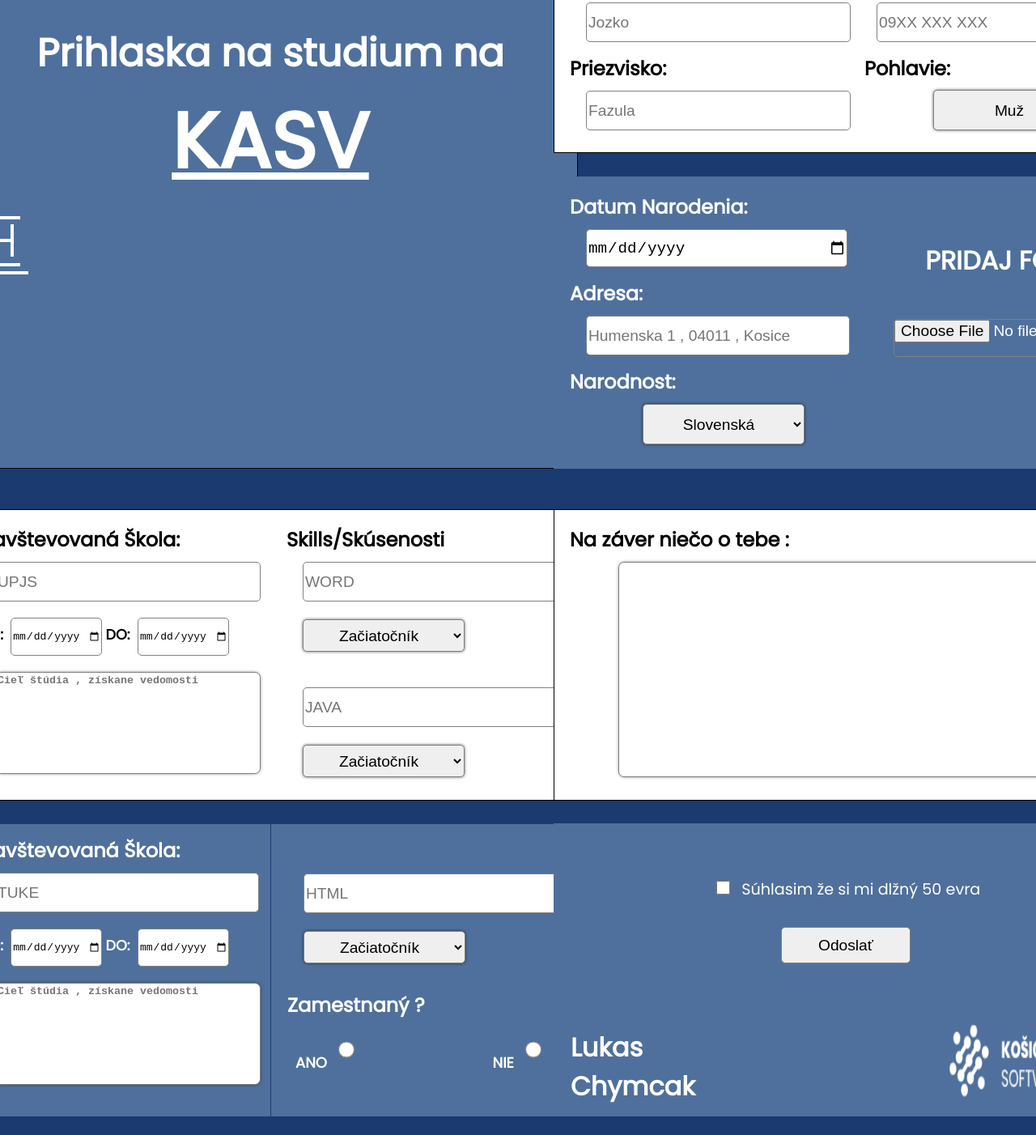
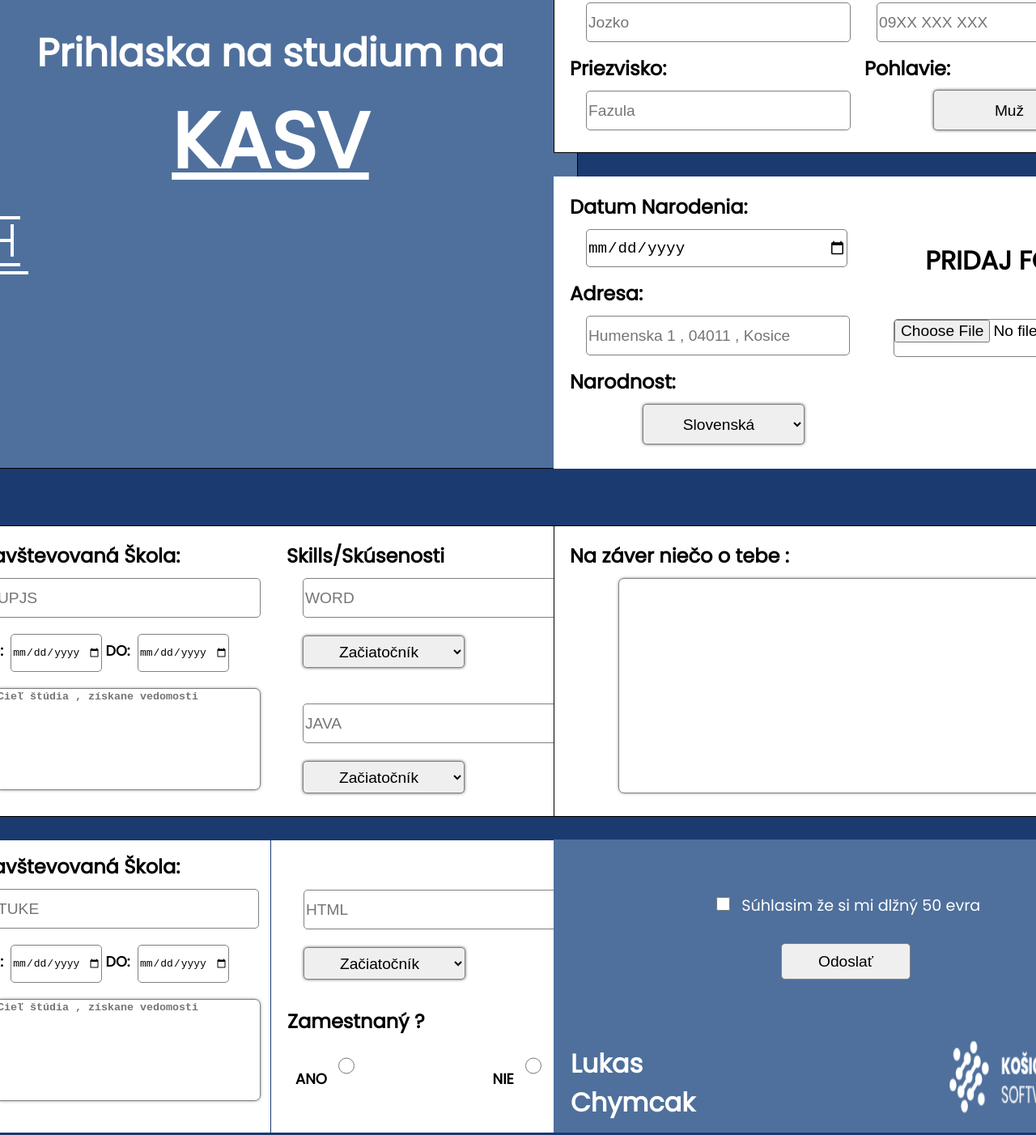
Before and after one commit to lukaschymcakkasv/domaca.github.io, a plain HTML site: page index.html in a window 1280 px wide. Shown: the part 261-1663 px from the top of the page at 81% size. Drawn offline with Linux system fonts and the light colour scheme.

Commit message:
Merge unrelated histories

```diff
--- a/style.css
+++ b/style.css
@@ -24,7 +24,7 @@ background-color: #1a3a70;
     width: 760px;
     border-radius: 0px;
     background-color: transparent;
-    margin-bottom: 50px;
+    margin-bottom: 70px;
 
 }
     .flexcontainer{
@@ -124,7 +124,7 @@ background-color: #1a3a70;
     }
    #photo{
         margin-top: 48px;
-        color: white;
+        color: black;
 
     }
     #narodnost{
@@ -160,7 +160,7 @@ background-color: #1a3a70;
 
     }
     .label.L.S.W{
-        color: white;
+        color: black;
     }
     .inputsmall{
         display: inline;
@@ -218,14 +218,14 @@ background-color: #1a3a70;
         font-weight: bolder;
         font-size: 18px;
         margin-left: 126px;
-        color: white;
+        color: black;
 
     }
     #ano{
         display: inline-block;
         font-weight: bolder;
         font-size: 18px;
-        color: white;
+        color: black;
     }
     select{
         box-shadow: 0px 0px 4px -1px black;
@@ -234,7 +234,7 @@ background-color: #1a3a70;
     }
     .label.L.Z{
         margin-bottom: -15px;
-        color: white;
+        color: black;
 
     }
     #nar{
@@ -267,6 +267,7 @@ background-color: #1a3a70;
         float: right;
         margin-top: 150px;
         margin-right: -10px;
+
     }
     .svg{
         display: block;
@@ -274,12 +275,12 @@ background-color: #1a3a70;
 
     }
     address{
-        color: white;
+        color: black;
         font-size: 1rem;
 
     }
     .flex-blok.flex-E1.D{
-        background-color: #4F709C;
+        background-color: #4F709C ;
         border: 2px solid #4F709C;
     }
     #suhlas{
@@ -316,21 +317,21 @@ background-color: #1a3a70;
     }
 
     .flex-blok.flex-B1.B{
-        background-color: #4F709C;
-        border: 1.9px solid #4F709C;
-        border-bottom: 2px solid #4F709C;
+        background-color: white;
+        border: 1.9px solid white;
+        border-bottom: 2px solid white;
     }
     .flex-blok.flex-D1.B{
-        background-color: #4F709C;
-        border: 1.9px solid #4F709C;
-        border-bottom: 2px solid #4F709C;
+        background-color: white;
+        border: 1.9px solid white;
+        border-bottom: 2px solid white;
 
     }
     .label.R.W{
-        color: white;
+        color:;
     }
     .label.L.W{
-        color: white;
+        color: ;-
     }
     #skillrange3{
         margin-top: 31px;
@@ -364,7 +365,7 @@ background-color: #1a3a70;
             grid-template-columns: auto;
             justify-content: center;
             justify-items: center;
-            gap: 80px 0px;
+            gap: 40px 0px;
         }
         body {
             height: 100vh;
```
